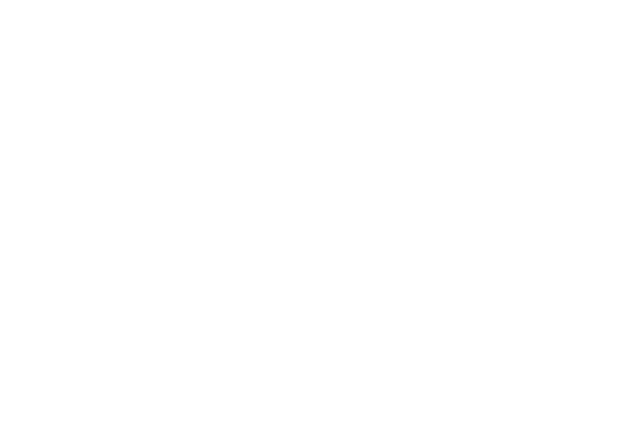
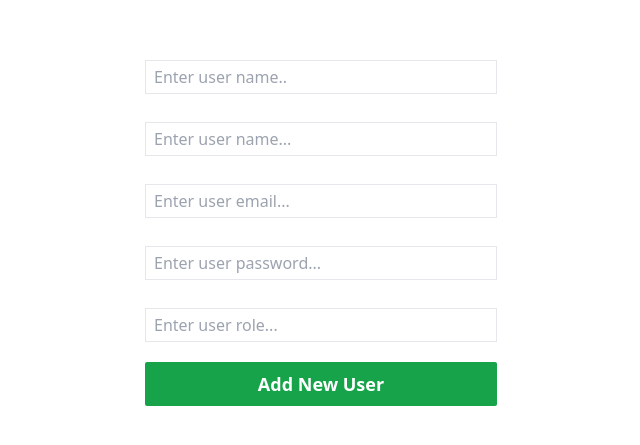
Before and after one commit to Anshul-Sharma01/Blogging-Site, a React (Vite) app in the folder client/: page /adduser in a window 1280 px wide. Before the commit this address had no page. Shown: the part 245-690 px from the top of the page, without its empty margins (319-959 px from the left). Built offline with nearby package versions, Linux system fonts and the light colour scheme.

Commit message:
Implemented admin page adduser

```diff
--- /dev/null
+++ b/client/src/AdminPages/AddUser.jsx
@@ -0,0 +1,142 @@
+import { Link, useNavigate } from "react-router-dom";
+import { useState } from "react";
+import { BsPersonCircle } from "react-icons/bs";
+import { createAccount } from "../Redux/Slices/AuthSlice";
+import { useDispatch } from "react-redux";
+
+
+function AddUser(){
+
+    const dispatch = useDispatch();
+    const navigate = useNavigate();
+
+
+    const [ previewImg, setPreviewImg ] = useState("");
+    const [ newUserData, setNewUserData ] = useState({
+        username : "",
+        name : "",
+        email : "",
+        password : "",
+        avatar : "",
+        role : ""
+    });
+
+    function handleUserInput(e){
+        const {name, value} = e.target;
+        setNewUserData({
+            ...newUserData,
+            [name] : value
+        })
+    }
+
+    function getImg(e){
+        e.preventDefault();
+        const uploadedImg = e.target.files[0];
+        if(uploadedImg){
+            setNewUserData({
+                ...newUserData,
+                avatar : uploadedImg
+            });
+
+            const fileReader = new FileReader();
+            fileReader.readAsDataURL(uploadedImg);
+            fileReader.addEventListener("load", function (){
+                setPreviewImg(this.result);
+            })
+        }
+    }
+
+    async function createNewAccount(e){
+        e.preventDefault();
+        if(!newUserData.username || !newUserData.email || !newUserData.password || !newUserData.name){
+            toast.error("Please fill all the details");
+            return;
+        }
+
+        if(newUserData.username.length < 6){
+            toast.error("Username must be atleast 6 characters");
+            return;
+        }
+
+        if(!newUserData.email.match(/^(([^<>()[\]\\.,;:\s@"]+(\.[^<>()[\]\\.,;:\s@"]+)*)|.(".+"))@((\[[0-9]{1,3}\.[0-9]{1,3}\.[0-9]{1,3}\.[0-9]{1,3}\])|(([a-zA-Z\-0-9]+\.)+[a-zA-Z]{2,}))$/)){
+            toast.error("Invalid email id");
+            return;
+        }
+
+        if(!newUserData.password.match(/^(?=.*[0-9])(?=.*[!@#$%^&*])[a-zA-Z0-9!@#$%^&*]{6,16}$/)) {
+            toast.error("Password should be 6 - 16 character long with atleast a number and special character");
+            return;
+        }
+
+        const formData = new FormData();
+        formData.append("username" ,newUserData.username);
+        formData.append("email" ,newUserData.email);
+        formData.append("name" ,newUserData.name);
+        formData.append("password" ,newUserData.password);
+        formData.append("avatar" ,newUserData.avatar);
+        formData.append("role" ,newUserData.role);
+
+        const response = await dispatch(createAccount(formData));
+        if(response?.payload?.success){
+            navigate("/");
+            toast.succes
+            setNewUserData({
+                username : "",
+                name: "",
+                email : "",
+                password: "",
+                avatar : "",
+                role:" "
+            });
+            setPreviewImg("");
+        }
+
+
+    }
+
+    return(
+        <>
+            <div className="flex overflow-x-auto items-center justify-center h-[100vh]">
+                    <form onSubmit={createNewAccount}  className="flex flex-col justify-centergap-3 rounded-lg p-4 text-white w-96 shadow-[0_0_10px_black">
+                        <h1 className="text-center text-2xl">Add New User</h1>
+                        <label htmlFor="img_upload">
+                            {
+                                previewImg ? (<img className="w-24 h-24 rounded-full m-auto" src={previewImg}/>) : (
+                                    <BsPersonCircle className="w-24 h-24 rounded-full m-auto"/>
+                                )
+                            }
+                        </label>
+                        <input onChange={getImg} type="file" className="hidden" name="avatar" id="img_upload" accept=".jpg, .jpeg, .png, .svg" />
+
+                        <div className="flex flex-col gap-1">
+                            <label htmlFor="uname" className="font-semibold">Username </label>
+                            <input required type="text"name="username" id="uname"  placeholder="Enter user name.." className="bg-transparent px-2 py-1 border" value={newUserData.username} onChange={handleUserInput} />
+                        </div>
+                        <div className="flex flex-col gap-1">
+                            <label className="font-semibold" htmlFor="nm"> Name  </label>
+                            <input type="text" required name="name" id="nm" placeholder="Enter user name..." className="bg-transparent px-2 py-1 border" onChange={handleUserInput} value={newUserData.name}/>
+                        </div>
+                        <div className="flex flex-col gap-1">
+                            <label htmlFor="email" className="font-semibold">Email</label>
+                            <input type="email" required name="email" id="email" placeholder="Enter user email..." className="bg-transparent px-2 py-1 border" onChange={handleUserInput} value={newUserData.email} />
+                        </div>
+                        <div className="flex flex-col gap-1">
+                            <label className="font-semibold" htmlFor="password">Password</label>
+                            <input type="password" required name="password" id="password" placeholder="Enter user password..." className="bg-transparent px-2 py-1 border" onChange={handleUserInput} value={newUserData.password} />
+                        </div>
+                        <div className="flex flex-col gap-1">
+                            <label className="font-semibold" htmlFor="role">Role</label>
+                            <input type="text" required name="role" id="role" placeholder="Enter user role..." className="bg-transparent px-2 py-1 border" onChange={handleUserInput} value={newUserData.role} />
+                        </div>
+
+                        <button className="mt-5 bg-green-600 hover:bg-green-500 transition-all ease-in-out duration-300 rounded-sm py-2 font-semibold text-lg cursor-pointer" type="submit">
+                            Add New User
+                        </button>
+                </form>
+            </div>
+        </>
+    )
+}
+
+
+export default AddUser;
--- a/client/src/App.jsx
+++ b/client/src/App.jsx
@@ -6,6 +6,7 @@
 import ResetPassword from "./Pages/ResetPassword.jsx"
 import ResetToken from "./Pages/ResetToken.jsx"
 import ChangePassword from "./Pages/ChangePassword.jsx"
+import AddUser from "./AdminPages/AddUser.jsx"
 
 function App() {
 
@@ -20,6 +21,7 @@
         <Route path="/reset/:resetToken" element={<ResetToken/>}/>
         <Route path="/change-password" element={<ChangePassword/>}/>
         <Route path="/user/profile" element={<ProfilePage/>}/>
+        <Route path="/adduser" element={<AddUser/>}/>
       </Routes>
     </>
   )
--- a/client/src/Layouts/HomeLayout.jsx
+++ b/client/src/Layouts/HomeLayout.jsx
@@ -62,8 +62,16 @@
                                             <Link to="/login"> LogIn </Link>
                                         </button>
                                         <button className="btn btn-outline btn-secondary px-4 py-1 font-semibold rounded-md w-full mb-2">
-                                            <Link to="/signup"> SingUp</Link>
+                                            <Link to="/signup"> SignUp</Link>
                                         </button>
+                                    </li>
+                                )
+                            }
+                            {
+                                isLoggedIn && role === 'USER' && (
+                                    <li className="flex flex-col gap-4">
+                                        <Link to='/adduser'>Add User</Link>
+                                        <Link to='/deleteuser'>Delete User</Link>
                                     </li>
                                 )
                             }
```
